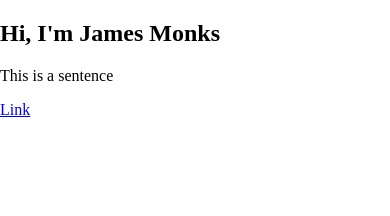
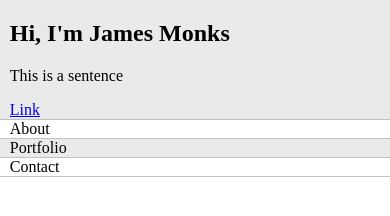
Before and after one commit to j-monks/mywebsite, a plain HTML site: page index.html in a window 390 px wide. Drawn offline with Linux system fonts and the light colour scheme.

Commit message:
responsive main container

```diff
--- a/index.html
+++ b/index.html
@@ -8,13 +8,31 @@
 </head>
 <body>
 
-    <section>
-        <div>
+    <section class="s1">
+        <div class="main-container">
             <h1>Hi, I'm James Monks</h1>
             <p>This is a sentence</p>
             <a href="#">Link</a>
         </div>
     </section>
 
+    <section class="s2">
+        <div class="main-container">
+            About
+        </div>
+    </section>
+
+    <section class="s1">
+        <div class="main-container">
+            Portfolio
+        </div>
+    </section>
+
+    <section class="s2">
+        <div class="main-container">
+            Contact
+        </div>
+    </section>
+
 </body>
 </html>
--- a/styles.css
+++ b/styles.css
@@ -21,3 +21,27 @@ h1, h2, h3, h4, h5, h6, strong{
 p, li, span, label, input, textarea{
 
 }
+
+.s1 {
+    background-color: var(--mainColor);
+    border-bottom:1px solid var(--borderColor);
+    overflow: auto;
+}
+
+.s2 {
+    background-color: var(--secondaryColor);
+    border-bottom:1px solid var(--borderColor);
+    overflow: auto;
+}
+
+.main-container{
+    width: 1200px;
+    margin: 0 auto;
+}
+
+@media screen and (max-width: 1200px){
+    .main-container{
+        width: 95%;
+        margin: 0 auto;
+    }
+}
```
